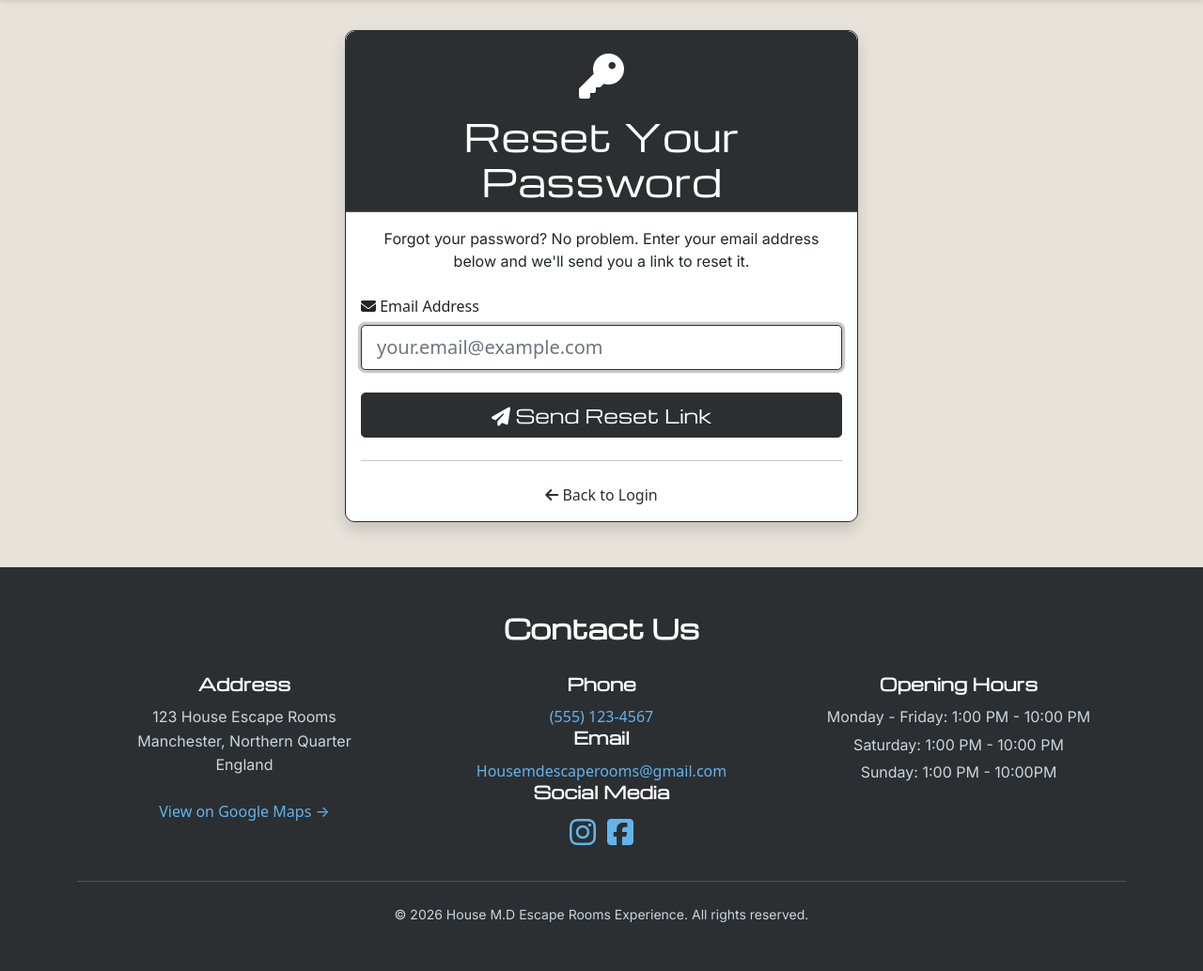
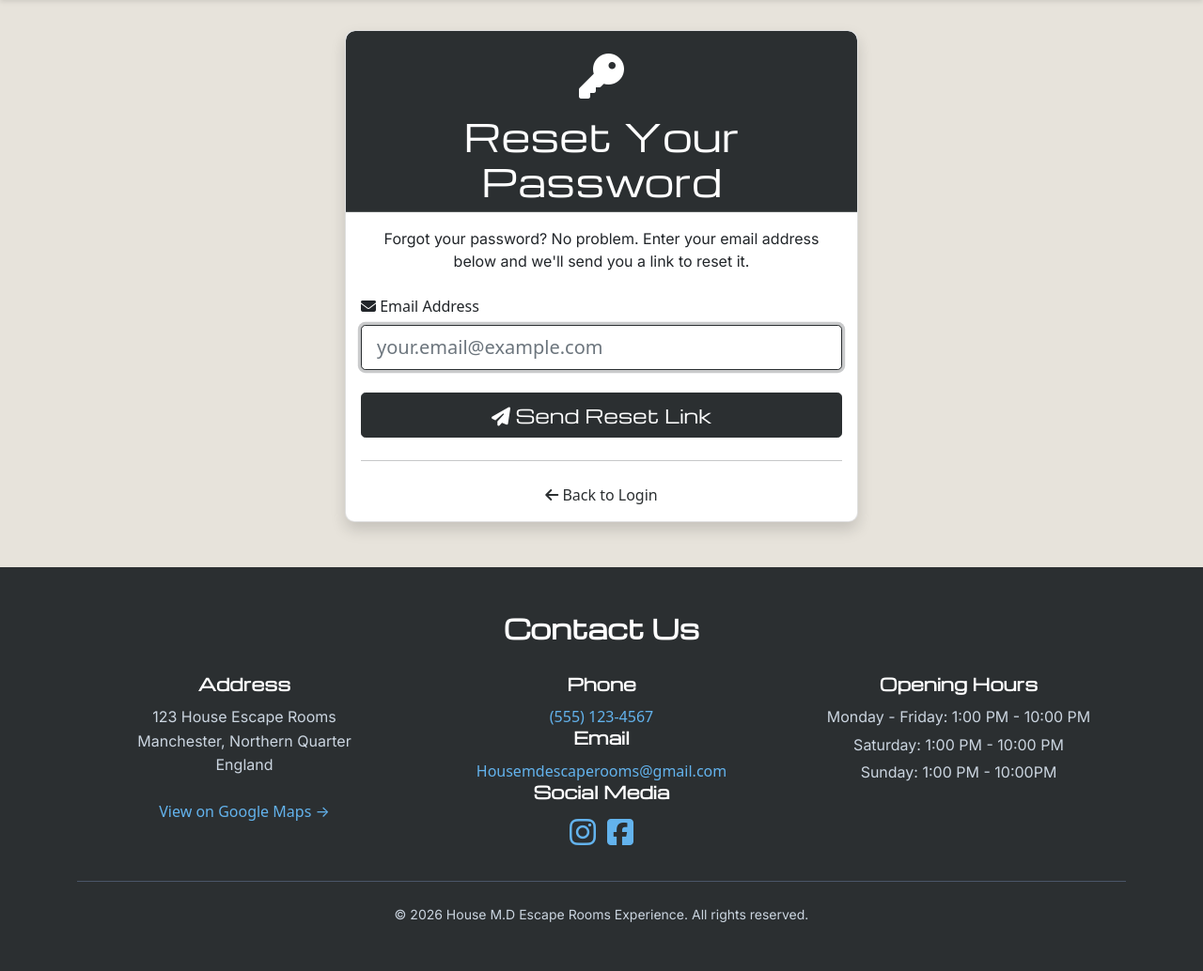
Before and after one commit to Richardbrown85/housemd_escape_room_project, a Django app: page /password-reset/ in a window 1280 px wide. Shown: the part 76-1110 px from the top of the page at 94% size. Run offline with Django 4.2, Linux system fonts and the light colour scheme; some libraries are stand-ins or nearby versions.

Commit message:
Add quick fix to CSS to remove some border outlines replace with box shadow

```diff
--- a/static/css/style.css
+++ b/static/css/style.css
@@ -151,7 +151,7 @@ p {
 }
 
 .border-custom {
-    border-color: var(--third-color) !important;
+    box-shadow: 0 2px 10px rgba(0, 0, 0, 0.1);
 }
 
 .badge.bg-custom {
```
Also changed, not shown: README.md, db.sqlite3, 2 other files.
